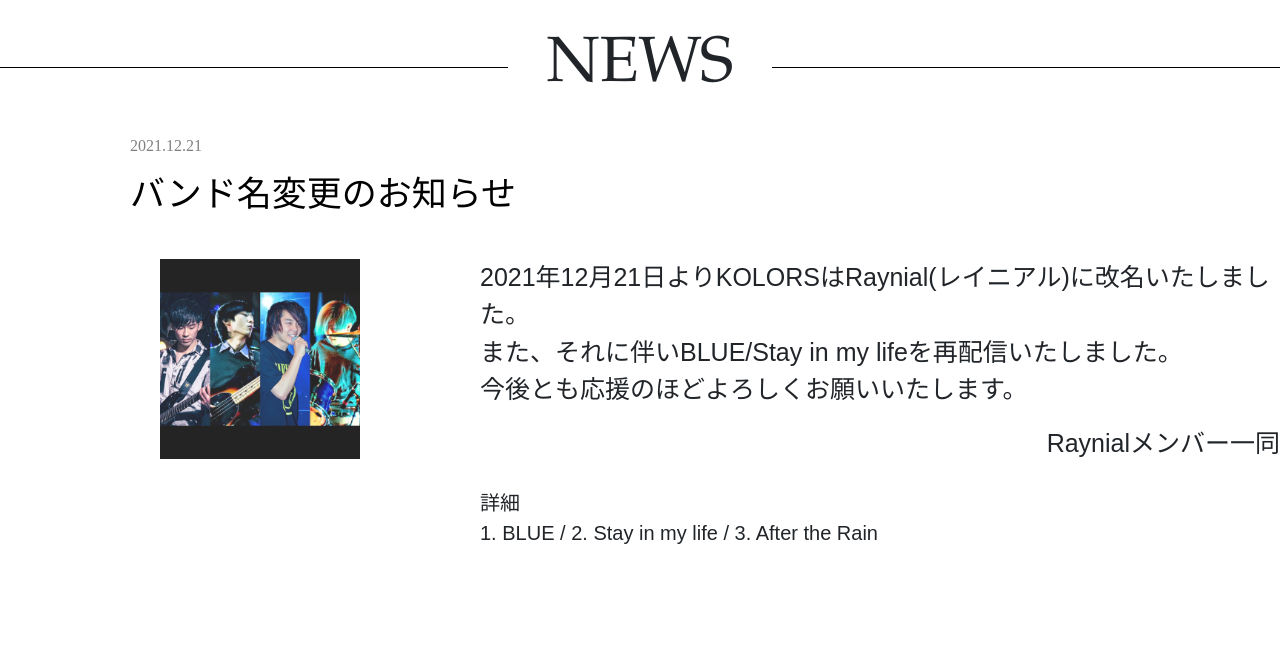
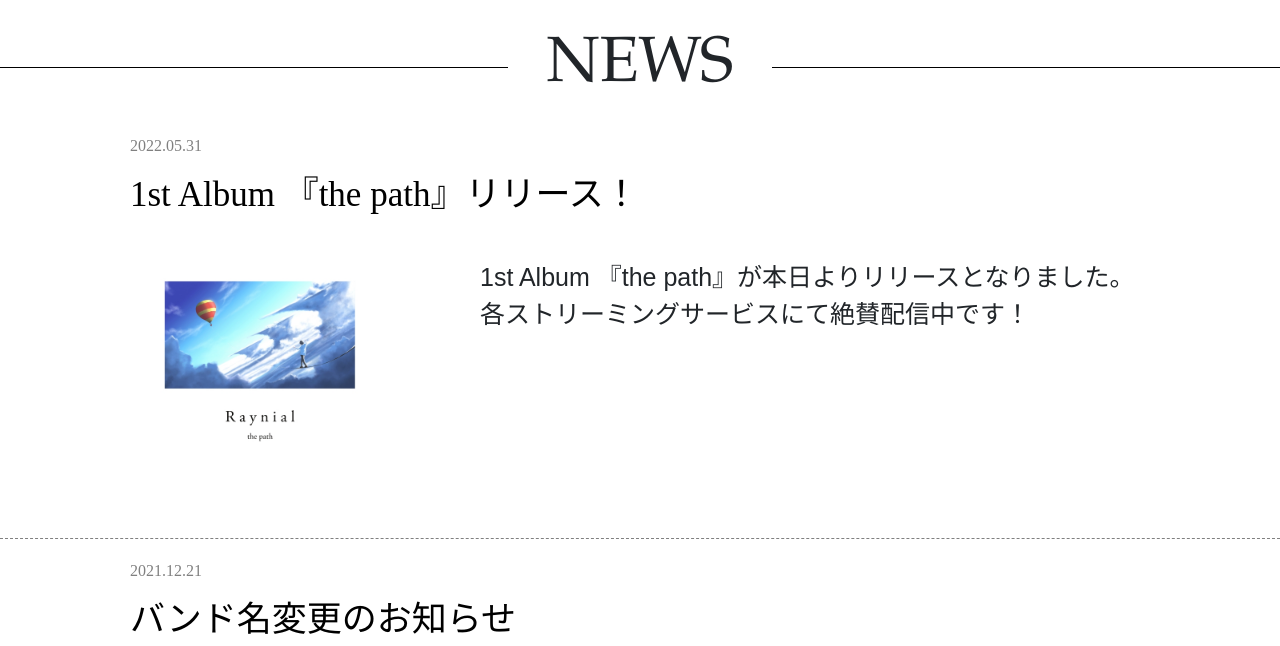
Before and after one commit to KOLORSHP/KOLORSHP.github.io, a plain HTML site: page news.html in a window 1280 px wide. Shown: the part 91-737 px from the top of the page. Drawn offline with nearby package versions, Linux system fonts and the light colour scheme.

Commit message:
news追加

```diff
--- a/news.html
+++ b/news.html
@@ -81,6 +81,19 @@
 
       <section class="news">
         <h1 class="news-title">NEWS</h1>
+
+        <div class="title">
+          <p>2022.05.31</p>
+          <h2>1st Album 『the path』リリース！</h2>
+        </div>
+        <div class="news-content">
+          <img class="news-img" src="img/common_img04.png" alt="Blue Jacket">
+          <div class="news-text">
+            <p>1st Album 『the path』が本日よりリリースとなりました。<br>
+            各ストリーミングサービスにて絶賛配信中です！</p>
+          </div>
+        </div>
+      　<div class="news-line"></div>
 
         <div class="title">
           <p>2021.12.21</p>
```
